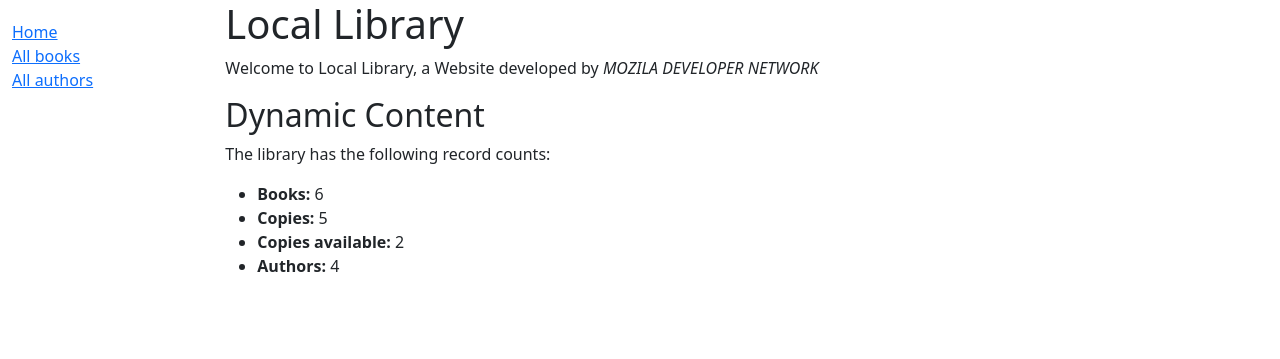
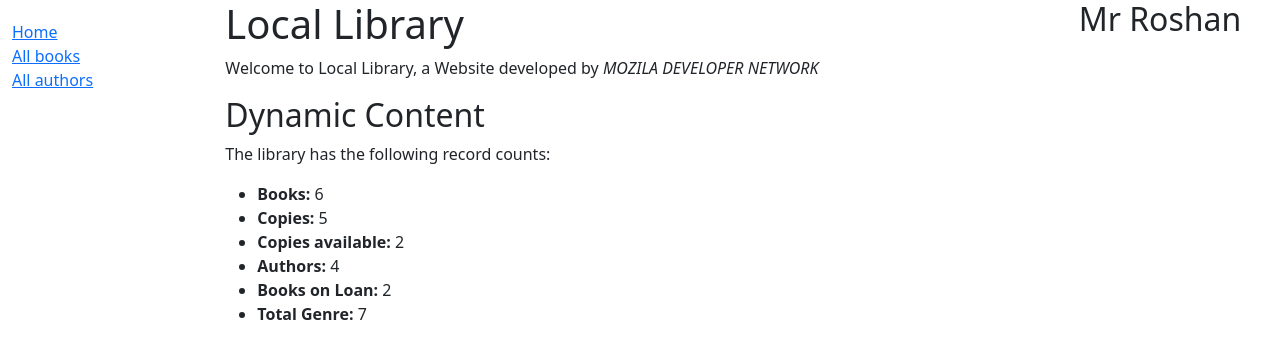
Before and after one commit to dilippoudel/dJango-practice, a Django app: page /catalog/ in a window 1280 px wide. Shown: the top 359 px of the page. Run offline with Django 4.2, Linux system fonts and the light colour scheme; data comes from the database, SQL or seed files in the repository; both versions use the stored data as it was after the commit.

Commit message:
rendered new content

```diff
--- a/catalog/static/css/style.css
+++ b/catalog/static/css/style.css
@@ -2,4 +2,5 @@
     margin-top: 20px;
     padding: 0;
     list-style: none;
+    text-decoration: none;
 }
--- a/catalog/templates/base_generic.html
+++ b/catalog/templates/base_generic.html
@@ -2,7 +2,7 @@
 <html lang="en">
   <head>
     {%block title %}
-    <title>Local Library</title>
+    <!-- <title>Local Library</title> -->
     {% endblock %}
     <meta charset="UTF-8" />
     <meta http-equiv="X-UA-Compatible" content="IE=edge" />
@@ -23,14 +23,15 @@
       <div class="row">
         <div class="col-sm-2">
           {% block sidebar %}
-          <ul class="sidebar-nav">
+          <ul class="sidebar-nav" style="text-decoration: none">
             <li><a href="{% url 'index' %}">Home</a></li>
             <li><a href="">All books</a></li>
             <li><a href="">All authors</a></li>
           </ul>
           {% endblock %}
         </div>
-        <div class="col-sm-10">{% block content %}{% endblock %}</div>
+        <div class="col-sm-8">{% block content %}{% endblock %}</div>
+        <div class="col-sm-2">{% block rightsidebar %}{% endblock%}</div>
       </div>
     </div>
   </body>
--- a/catalog/templates/index.html
+++ b/catalog/templates/index.html
@@ -1,4 +1,9 @@
-{% extends "base_generic.html" %} {% block content %}
+{% extends "base_generic.html" %} {%block rightsidebar%}
+<h2>Mr Roshan</h2>
+{%endblock%} {% block content %}
+
+<title>Local Library</title>
+
 <h1>Local Library</h1>
 <p>
   Welcome to Local Library, a Website developed by
@@ -11,5 +16,7 @@
   <li><strong>Copies:</strong> {{ num_instances }}</li>
   <li><strong>Copies available:</strong> {{ num_instances_available }}</li>
   <li><strong>Authors:</strong> {{ num_authors }}</li>
+  <li><strong>Books on Loan: </strong>{{ books_on_loan }}</li>
+  <li><strong>Total Genre: </strong>{{totalGenre}}</li>
   {% endblock %}
 </ul>
--- a/catalog/views.py
+++ b/catalog/views.py
@@ -11,12 +11,16 @@ def index(request):
     num_instances_available = BookInstance.objects.filter(
         status__exact='a').count()
     num_authors = Author.objects.count()
-
+    num_instance_onloan = BookInstance.objects.filter(
+        status__icontains='o').count()
+    num_genre = Genre.objects.count()
     context = {
         'num_books': num_books,
         'num_instances': num_instances,
         'num_instances_available': num_instances_available,
         'num_authors': num_authors,
+        'books_on_loan': num_instance_onloan,
+        'totalGenre': num_genre
     }
 
     return render(request, 'index.html', context=context)
```
Also changed, not shown: db.sqlite3.
